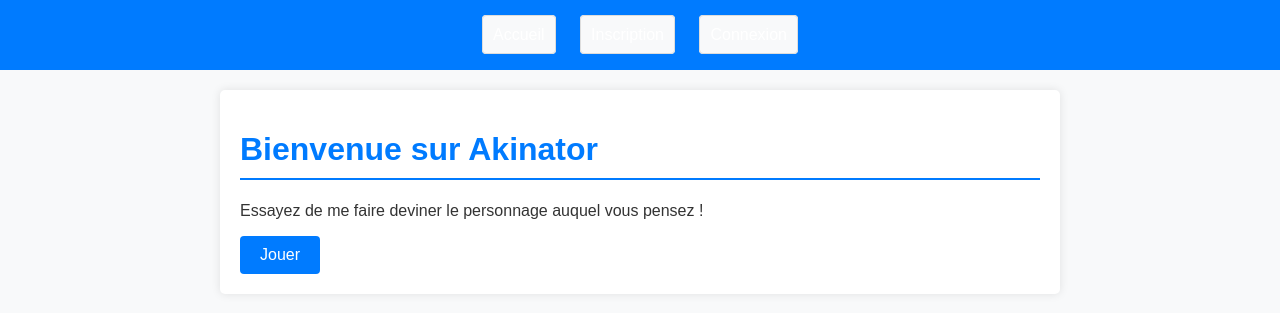
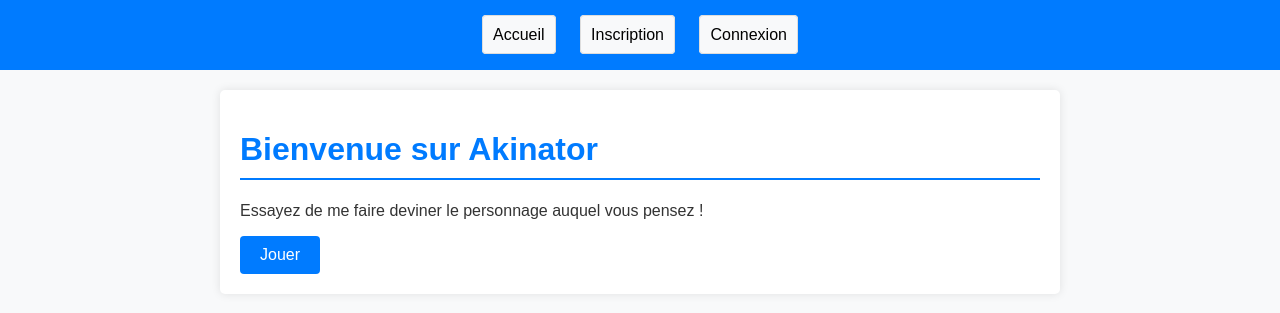
Before and after one commit to Kelyddon/Akinator_Kelyddon_Diemunsch, a PHP site: page /index.php in a window 1280 px wide. Shown: the top 313 px of the page. Run offline with PHP 8.4, Linux system fonts and the light colour scheme.

Commit message:
Update header.phtml

```diff
--- a/includes/header.phtml
+++ b/includes/header.phtml
@@ -10,14 +10,14 @@
 <?php require_once '../functions/auth.php'; ?>
 <nav>
     <ul>
-        <li><a href="index.php">Accueil</a></li>
+        <li><a class="nav_header" href="index.php">Accueil</a></li>
         <?php if (isLoggedIn()): ?>
-            <li><a href="quiz.php">Jouer</a></li>
-            <li><a href="compte.php">Mon compte</a></li>
-            <li><a href="logout.php">Déconnexion</a></li>
+            <li><a class="nav_header" href="quiz.php">Jouer</a></li>
+            <li><a class="nav_header" href="compte.php">Mon compte</a></li>
+            <li><a class="nav_header" href="logout.php">Déconnexion</a></li>
         <?php else: ?>
-            <li><a href="inscription.php">Inscription</a></li>
-            <li><a href="connexion.php">Connexion</a></li>
+            <li><a class="nav_header" href="inscription.php">Inscription</a></li>
+            <li><a class="nav_header" href="connexion.php">Connexion</a></li>
         <?php endif; ?>
     </ul>
 </nav>
```
